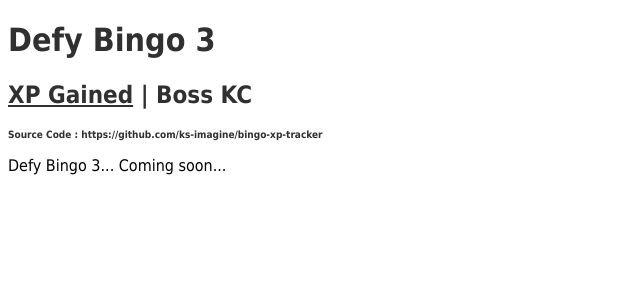
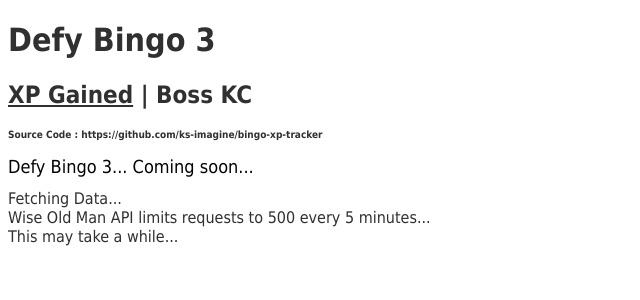
Before and after one commit to ks-imagine/DefyBingoXP, a PHP site: page / in a window 1280 px wide. Shown: the top 300 px of the page, without its empty margins (0-640 px from the left). Run offline with PHP 8.4, Linux system fonts and the light colour scheme.

Commit message:
base layout temp disabled

```diff
--- a/boss.html
+++ b/boss.html
@@ -16,7 +16,7 @@
       Defy Bingo 3... Coming soon...
     </div>
     <!-- Hidden Message | Shows when API data still fetching -->
-    <div role="status" id="loading" class="hide">
+    <div role="status" id="loading">
       <span>Fetching Data...
         <br />Wise Old Man API limits requests to 500 every 5 minutes...
         <br />This may take a while...
--- a/home.html
+++ b/home.html
@@ -15,7 +15,7 @@
     <div id="comingSoon">
       Defy Bingo 3... Coming soon...
     </div>
-    <div role="status" id="loading" class="hide">
+    <div role="status" id="loading">
       <span>Fetching Data...
         <br />Wise Old Man API limits requests to 500 every 5 minutes...
         <br />This may take a while...
@@ -28,8 +28,8 @@
       placeholder="Search here.."
       class="hide"
     />
-    <div class="container hide">
-      <table id="teams" class="clickable">
+    <div class="container">
+      <table id="teams" class="clickable hide">
           <tr>
             <td class="c1 teamSelect currentTeam" onclick="searchTable('', 'c1')">All</td>
             <td class="c2 teamSelect" onclick="searchTable('Mysterious Old Men', 'c2')">Mysterious Old Men</td>
--- a/style.css
+++ b/style.css
@@ -84,3 +84,8 @@ a {
   box-shadow: 0 5px #666;
   transform: translateY(4px);
 }
+
+#comingSoon {
+  font-size: 18px;
+  padding-bottom: 12px;
+}
```
